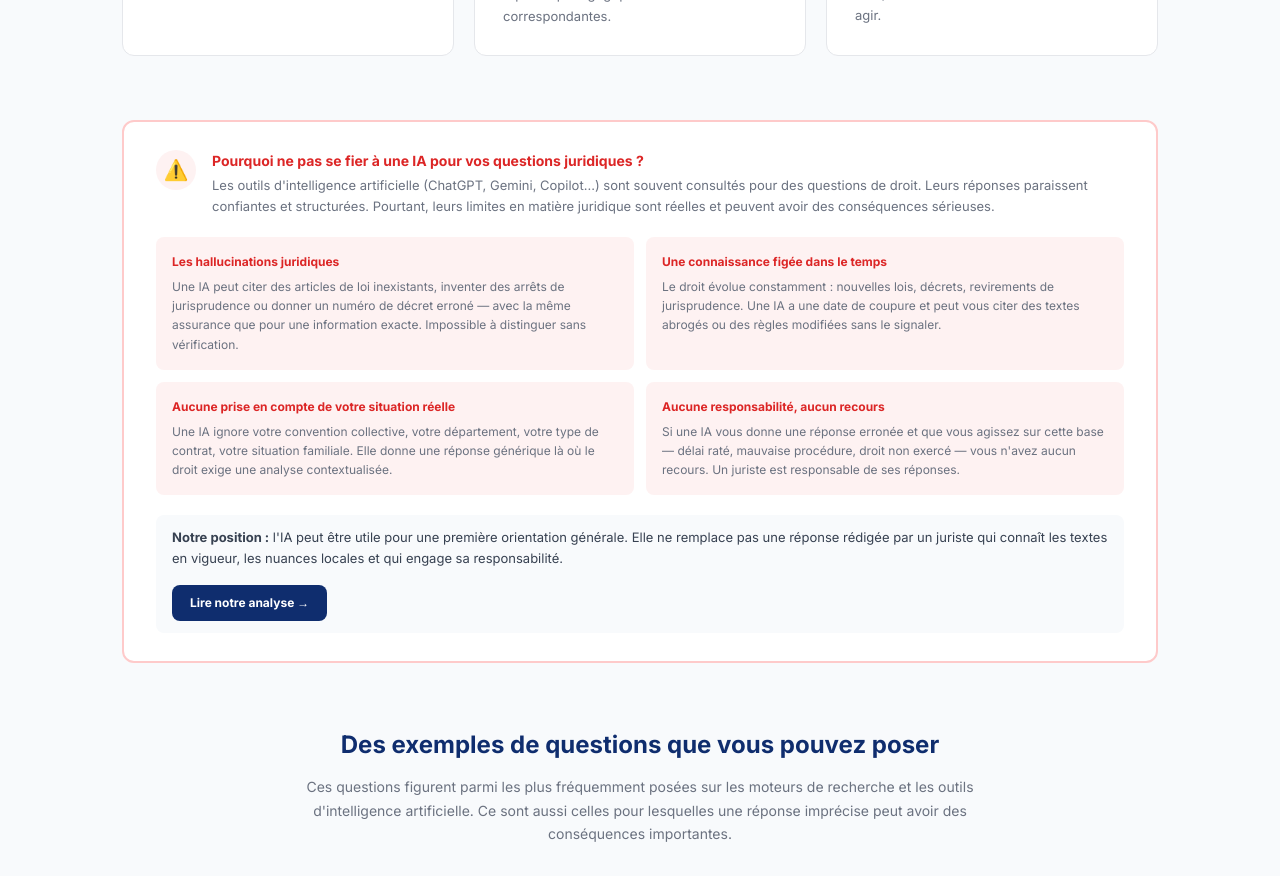
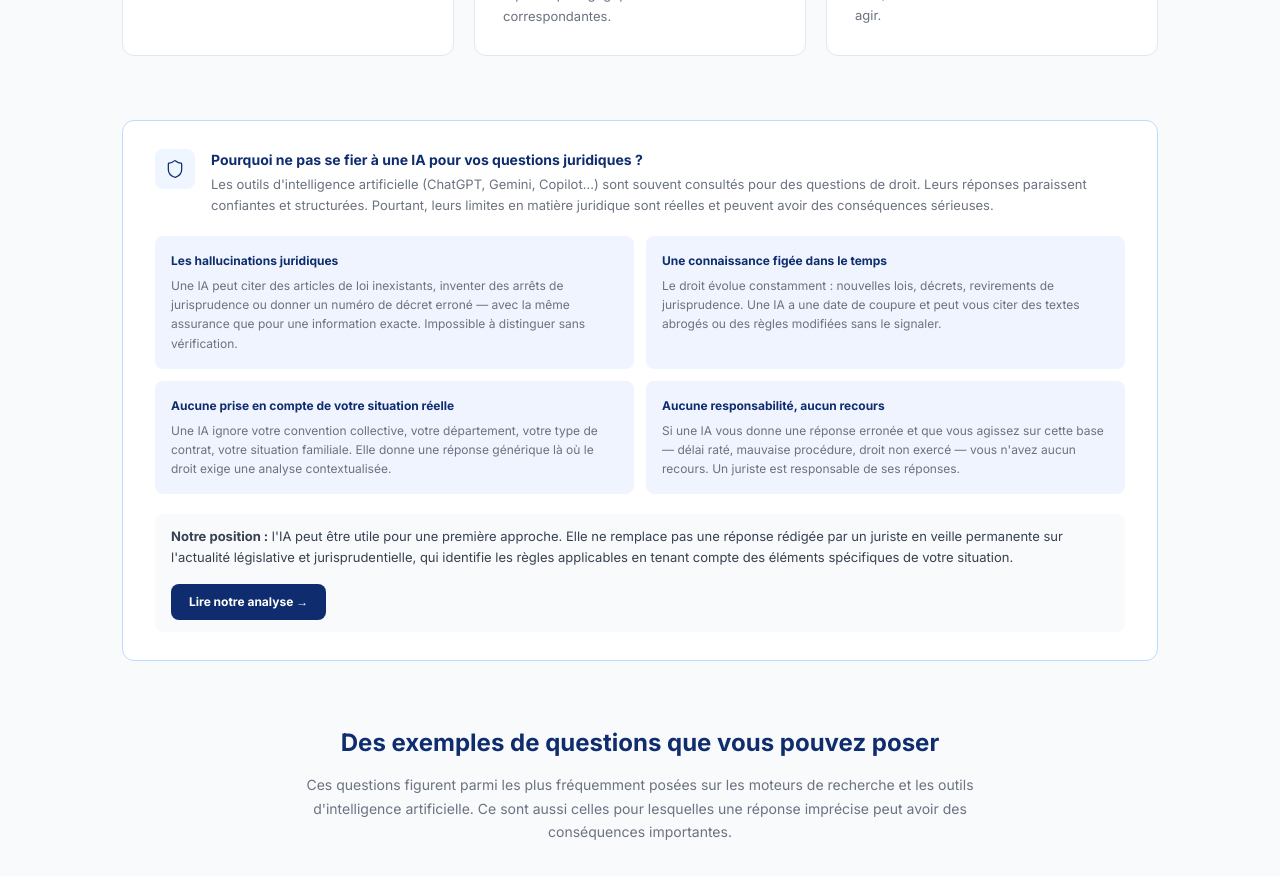
Before and after one commit to SYPA-ASSO/docutheque-next, a Next.js app: page /information-sur-vos-droits in a window 1280 px wide. Shown: the part 1560-2436 px from the top of the page. Built offline with nearby package versions, Linux system fonts and the light colour scheme.

Commit message:
Information droits : formulation conforme loi 1971 - Notre position

```diff
--- a/app/information-sur-vos-droits/page.tsx
+++ b/app/information-sur-vos-droits/page.tsx
@@ -300,11 +300,13 @@ export default function InformationDroits() {
 
 
           {/* ENCART LIMITES IA */}
-          <section style={{background: 'white', border: '2px solid #fecaca', borderRadius: '12px', padding: '1.75rem 2rem'}}>
+          <section style={{background: 'white', border: '1px solid #bfdbfe', borderRadius: '12px', padding: '1.75rem 2rem'}}>
             <div style={{display: 'flex', gap: '16px', alignItems: 'flex-start', marginBottom: '1.25rem'}}>
-              <div style={{flexShrink: 0, width: '40px', height: '40px', background: '#fef2f2', borderRadius: '50%', display: 'flex', alignItems: 'center', justifyContent: 'center', fontSize: '20px'}}>⚠️</div>
+              <div style={{flexShrink: 0, width: '40px', height: '40px', background: '#eff6ff', borderRadius: '8px', display: 'flex', alignItems: 'center', justifyContent: 'center'}}>
+                <Shield size={20} color="#0f2d6e" strokeWidth={1.5} />
+              </div>
               <div>
-                <p style={{color: '#dc2626', fontSize: '14px', fontWeight: '700', margin: '0 0 4px'}}>Pourquoi ne pas se fier à une IA pour vos questions juridiques ?</p>
+                <p style={{color: '#0f2d6e', fontSize: '14px', fontWeight: '700', margin: '0 0 4px'}}>Pourquoi ne pas se fier à une IA pour vos questions juridiques ?</p>
                 <p style={{color: '#6b7280', fontSize: '13px', margin: 0, lineHeight: '1.6'}}>Les outils d'intelligence artificielle (ChatGPT, Gemini, Copilot...) sont souvent consultés pour des questions de droit. Leurs réponses paraissent confiantes et structurées. Pourtant, leurs limites en matière juridique sont réelles et peuvent avoir des conséquences sérieuses.</p>
               </div>
             </div>
@@ -327,15 +329,15 @@ export default function InformationDroits() {
                   desc: "Si une IA vous donne une réponse erronée et que vous agissez sur cette base — délai raté, mauvaise procédure, droit non exercé — vous n'avez aucun recours. Un juriste est responsable de ses réponses."
                 },
               ].map((item, i) => (
-                <div key={i} style={{background: '#fef2f2', borderRadius: '8px', padding: '1rem'}}>
-                  <p style={{color: '#dc2626', fontSize: '12px', fontWeight: '700', margin: '0 0 6px'}}>{item.titre}</p>
+                <div key={i} style={{background: '#f0f4ff', borderRadius: '8px', padding: '1rem'}}>
+                  <p style={{color: '#0f2d6e', fontSize: '12px', fontWeight: '700', margin: '0 0 6px'}}>{item.titre}</p>
                   <p style={{color: '#6b7280', fontSize: '12px', lineHeight: '1.6', margin: 0}}>{item.desc}</p>
                 </div>
               ))}
             </div>
             <div style={{background: '#f8fafc', borderRadius: '8px', padding: '12px 16px', display: 'flex', alignItems: 'center', justifyContent: 'space-between', gap: '16px', flexWrap: 'wrap'}}>
               <p style={{color: '#374151', fontSize: '13px', margin: 0, lineHeight: '1.6'}}>
-                <strong>Notre position :</strong> l'IA peut être utile pour une première orientation générale. Elle ne remplace pas une réponse rédigée par un juriste qui connaît les textes en vigueur, les nuances locales et qui engage sa responsabilité.
+                <strong>Notre position :</strong> l'IA peut être utile pour une première approche. Elle ne remplace pas une réponse rédigée par un juriste en veille permanente sur l'actualité législative et jurisprudentielle, qui identifie les règles applicables en tenant compte des éléments spécifiques de votre situation.
               </p>
               <a href="/blog/lintelligence-artificielle-en-droit-une-fausse-bonne-idee" style={{display: 'inline-block', background: '#0f2d6e', color: 'white', padding: '9px 18px', borderRadius: '8px', fontSize: '12px', fontWeight: '700', textDecoration: 'none', whiteSpace: 'nowrap', flexShrink: 0}}>
                 Lire notre analyse →
```
